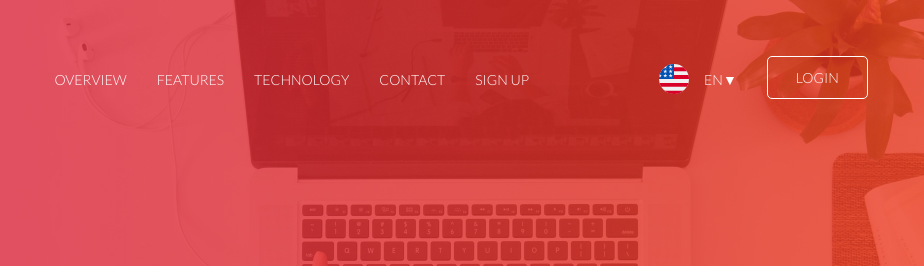
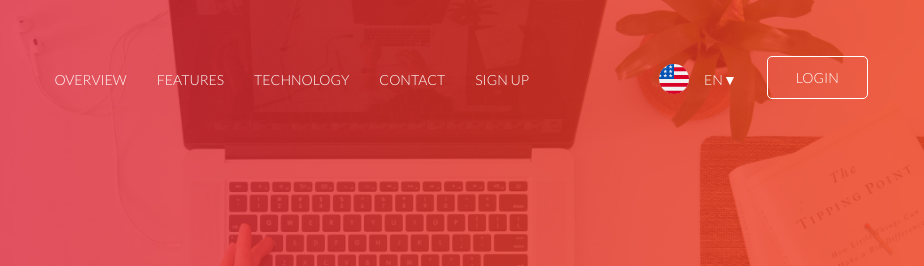
Before and after one commit to andrizen/HW4-Figma, a plain HTML site: page index.html in a window 1280 px wide. Shown: the top 266 px of the page, 356-1280 px from the left. Drawn offline with Linux system fonts and the light colour scheme.

Commit message:
fix size problem

```diff
--- a/index.css
+++ b/index.css
@@ -3,6 +3,7 @@
 body {
 	font-family: 'Lato', sans-serif;
 	background-image: url("img/Bg-img.jpg");
+	background-size: 100%;
 }
 
 .cloudlogo{
@@ -15,6 +16,7 @@ body {
     justify-content: space-between;
     align-items: center;
     margin-top: 40px;
+    max-width: 100%;
 }
 
 .left-tool{
```
